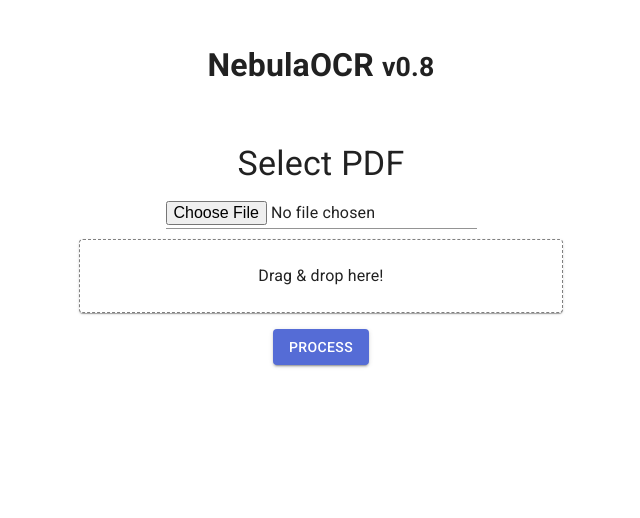
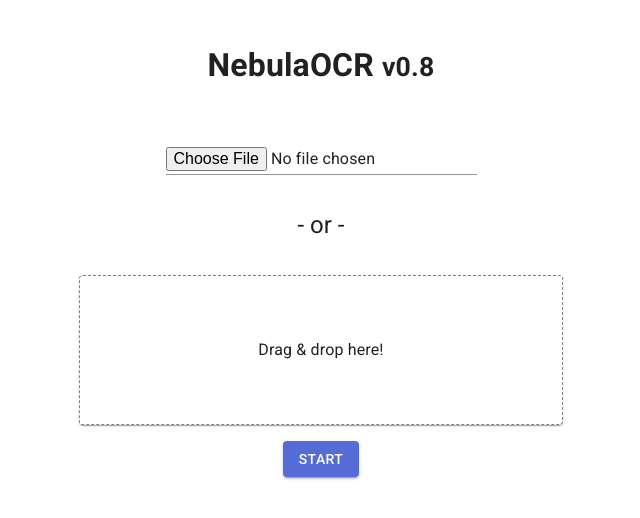
Before and after one commit to Bath-Impact-Lab/NebulaOCR-WebApp, a React (Vite) app: page / in a window 1280 px wide. Shown: the top 518 px of the page, without its empty margins (319-959 px from the left). Built offline with nearby package versions, Linux system fonts and the light colour scheme.

Commit message:
Refactor PDF upload flow to include immediate file upload.
Updated the file change handler to immediately upload files upon selection, improving UX by reducing manual steps. Enhanced UI for drag-and-drop zone and adjusted button text for clarity during the uploading process.

```diff
--- a/src/components/PDFUploader.tsx
+++ b/src/components/PDFUploader.tsx
@@ -17,9 +17,10 @@ const PDFUploader: React.FC<PDFUploaderProps> = ({ setPdfId, setPages }) => {
     const [file, setFile] = useState<File | null>(null);
     const [uploading, setUploading] = useState<boolean>(false);
 
-    const handleFileChange = (e: ChangeEvent<HTMLInputElement>) => {
+    const handleFileChange = async (e: ChangeEvent<HTMLInputElement>) => {
         if (e.target.files && e.target.files.length > 0) {
-            setFile(e.target.files[0]);
+            const selectedFile = e.target.files[0];
+            await uploadFile(selectedFile); // Directly call the upload function
         }
     };
 
@@ -69,19 +70,28 @@ const PDFUploader: React.FC<PDFUploaderProps> = ({ setPdfId, setPages }) => {
     return (
         <Container>
             <Box my={4} textAlign="center">
-                <Typography variant="h4" gutterBottom>
-                    Select PDF
-                </Typography>
                 <Input
                     type="file"
                     onChange={handleFileChange}
                     inputProps={{ accept: 'application/pdf' }}
                 />
+                <Typography variant="h5" sx={{ p: 3, margin: '10px', marginBottom: '10px' }}>
+                    - or -
+                </Typography>
                 <Paper
                     onDragOver={handleDragOver}
                     onDrop={handleDrop}
-                    sx={{ p: 3, border: '1px dashed grey', margin: '10px' }}
+                    sx={{
+                        p: 3,
+                        border: '1px dashed grey',
+                        margin: '10px',
+                        minHeight: '150px',
+                        display: 'flex',
+                        alignItems: 'center',
+                        justifyContent: 'center'
+                    }}
                 >
+
                     Drag & drop here!
                 </Paper>
                 <Box my={2}>
@@ -92,7 +102,7 @@ const PDFUploader: React.FC<PDFUploaderProps> = ({ setPdfId, setPages }) => {
                         disabled={uploading}
                         startIcon={uploading && <CircularProgress size={20} />}
                     >
-                        {uploading ? "Uploading..." : "Process"}
+                        {uploading ? "Processing..." : "Start"}
                     </Button>
                 </Box>
             </Box>
```
